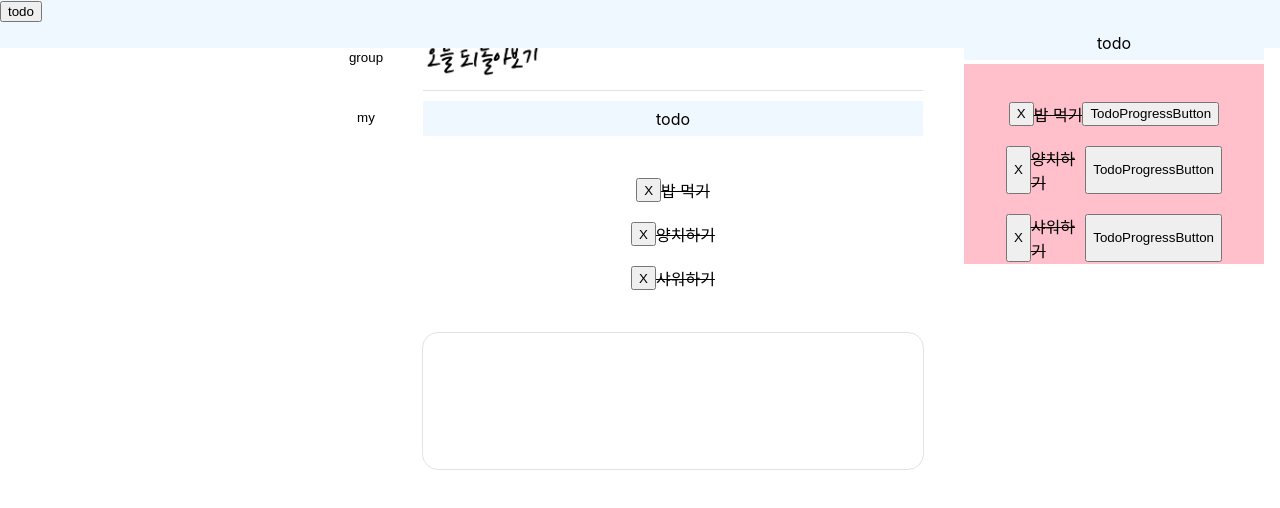
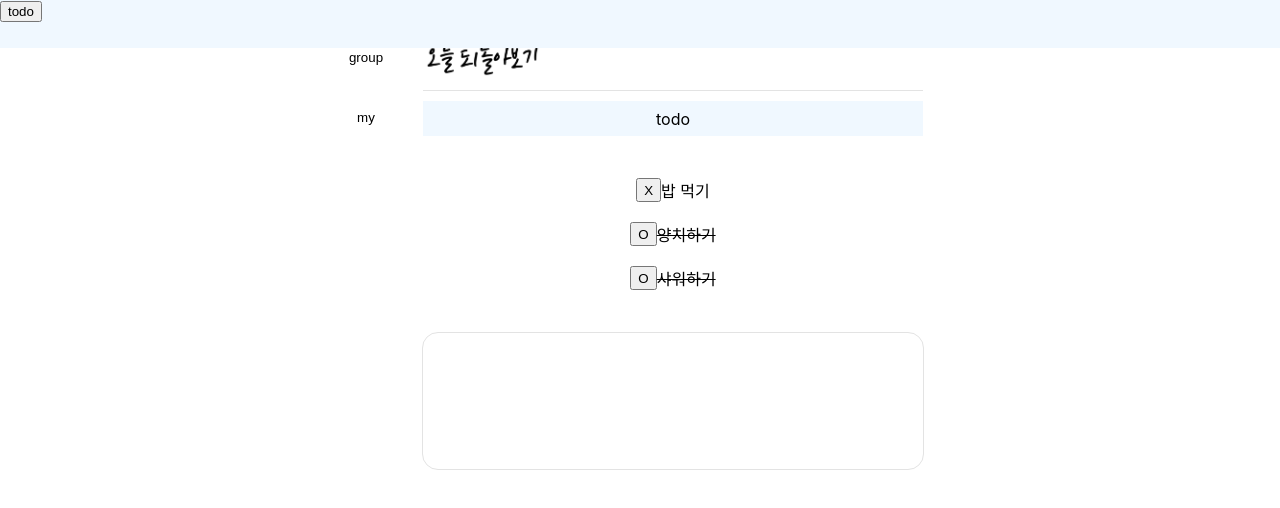
Before and after one commit to euniiiing/metudy, a React (Create React App) app in the folder client/: page /feeds in a window 1280 px wide. Shown: the top 508 px of the page. Built offline with nearby package versions, Linux system fonts and the light colour scheme; data requests are answered from the project's data file.

Commit message:
todo check button 토클

```diff
--- a/client/src/api/todo/get-my-todoList.ts
+++ b/client/src/api/todo/get-my-todoList.ts
@@ -1,6 +1,7 @@
 import axios from "axios";
-import { selector } from "recoil";
+import { atom, selector } from "recoil";
 import ITodo from "./Todo";
+import { myTodoState } from "@/store/atoms/myTodo";
 
 export const getMyTodoList = selector({
     key: "myTodoList/get",
--- a/client/src/components/header/Header.tsx
+++ b/client/src/components/header/Header.tsx
@@ -8,7 +8,7 @@ import { getMyTodoList } from "@/api/todo/get-my-todoList";
 import ITodo from "@/api/todo/Todo";
 
 const Header = () => {
-    const [modalOn, setModalOn] = useState<boolean>(true);
+    const [modalOn, setModalOn] = useState<boolean>(false);
 
     return (
         <HeaderLayout>
--- a/client/src/components/todo/TodoCheckButton.tsx
+++ b/client/src/components/todo/TodoCheckButton.tsx
@@ -4,17 +4,15 @@ import styled from "styled-components";
 
 interface Props {
     todo: ITodo;
+    idx: number;
+    toggleDoneTodo: (idx: number) => void;
 }
 
-const TodoCheckButton = ({ todo }: Props) => {
-    const [isDone, setIsDone] = useState<boolean>(false);
-
-    const toggleDoneTodo = () => {
-        setIsDone(!isDone);
-    };
-
+const TodoCheckButton = ({ todo, idx, toggleDoneTodo }: Props) => {
     return (
-        <TodoCheckButtonLayout onClick={toggleDoneTodo}>{isDone ? "O" : "X"}</TodoCheckButtonLayout>
+        <TodoCheckButtonLayout onClick={() => toggleDoneTodo(idx)}>
+            {todo.isDone ? "O" : "X"}
+        </TodoCheckButtonLayout>
     );
 };
 
--- a/client/src/components/todo/TodoContent.tsx
+++ b/client/src/components/todo/TodoContent.tsx
@@ -9,7 +9,7 @@ interface Props {
 const TodoContent = ({ todo }: Props) => {
     return (
         <TodoContentLayout>
-            <span className="done">{todo.content}</span>
+            <span className={todo.isDone ? "done" : ""}>{todo.content}</span>
         </TodoContentLayout>
     );
 };
--- a/client/src/components/todo/TodoList.tsx
+++ b/client/src/components/todo/TodoList.tsx
@@ -1,13 +1,14 @@
-import React, { MouseEventHandler, ReactNode } from "react";
+import React, { MouseEventHandler, ReactNode, useEffect } from "react";
 import styled from "styled-components";
 
 import ITodo from "@/api/todo/Todo";
-import { useRecoilValue } from "recoil";
+import { useRecoilState, useRecoilValue } from "recoil";
 import { getMyTodoList } from "@/api/todo/get-my-todoList";
 import TodoCheckButton from "@/components/todo/TodoCheckButton";
 import TodoContent from "@/components/todo/TodoContent";
 import TodoProgressButton from "@/components/todo/TodoProgressButton";
 import { TodoCard } from "./TodoCard";
+import { myTodoState } from "@/store/atoms/myTodo";
 
 interface IProps {
     haveProgressButton: boolean;
@@ -15,14 +16,47 @@ interface IProps {
 }
 
 const TodoListMain = ({ haveProgressButton, makeDiarySticker }: IProps) => {
-    const todoList: ITodo[] = useRecoilValue(getMyTodoList);
+    const [todoList, setTodoList] = useRecoilState(myTodoState);
+
+    const toggleDoneTodo = (idx: number) => {
+        // const newTodoList: ITodo[] = [...todoList];
+        // newTodoList[idx].isDone = true;
+        const newTodoList: ITodo[] = todoList.map((todo, i) =>
+            i === idx ? { ...todo, isDone: !todo.isDone } : todo
+        );
+        setTodoList(newTodoList);
+    };
+
+    useEffect(() => {
+        setTodoList(() => [
+            {
+                content: "밥 먹기",
+                progress: 0,
+                isDone: false,
+            },
+            {
+                content: "양치하기",
+                progress: 0,
+                isDone: true,
+            },
+            {
+                content: "샤워하기",
+                progress: 0,
+                isDone: true,
+            },
+        ]);
+    }, []);
 
     return (
         <TodoListLayout>
-            {todoList.map((todo: ITodo) => {
+            {todoList.map((todo: ITodo, idx: number) => {
                 return (
                     <TodoCard>
-                        <TodoCard.CheckButton todo={todo} />
+                        <TodoCard.CheckButton
+                            todo={todo}
+                            idx={idx}
+                            toggleDoneTodo={toggleDoneTodo}
+                        />
                         <TodoCard.Content todo={todo} />
                         {haveProgressButton && <TodoCard.ProgressButton todo={todo} />}
                     </TodoCard>
--- /dev/null
+++ b/client/src/store/atoms/myTodo.ts
@@ -0,0 +1,8 @@
+import { atom } from "recoil";
+
+import ITodo from "@/api/todo/Todo";
+
+export const myTodoState = atom<ITodo[]>({
+    key: "myTodo",
+    default: [],
+});
```
